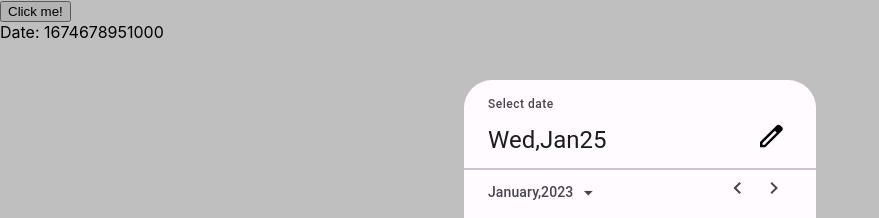
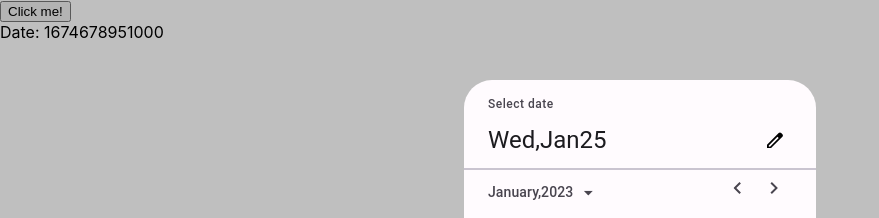
Before and after one commit to Ztanha/react-date-picker-material, a React (Create React App) app: page / in a window 1280 px wide. Shown: the top 218 px of the page, without its empty margins (0-879 px from the left). Built offline with nearby package versions, Linux system fonts and the light colour scheme.

Commit message:
Adjust header-date styles

```diff
--- a/src/components/datePicker/datePicker.scss
+++ b/src/components/datePicker/datePicker.scss
@@ -19,10 +19,11 @@
   .header-date{
     @include font-headline-large;
     padding:.5em 0;
-    align-self: center;
+    align-items: center;
     svg{
       padding-right: 8px;
-      width: 24px;
+      width: .7em;
+      justify-self: center;
 
     }
   }
```
